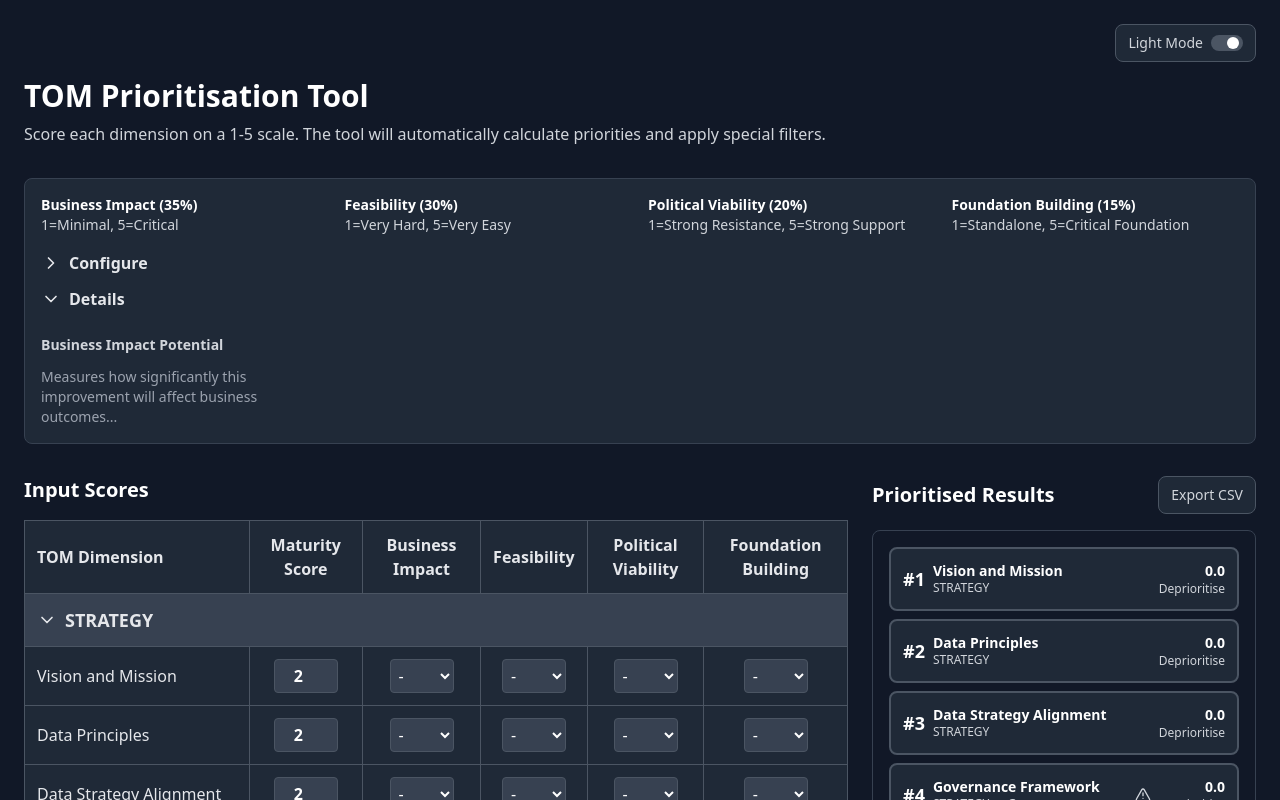
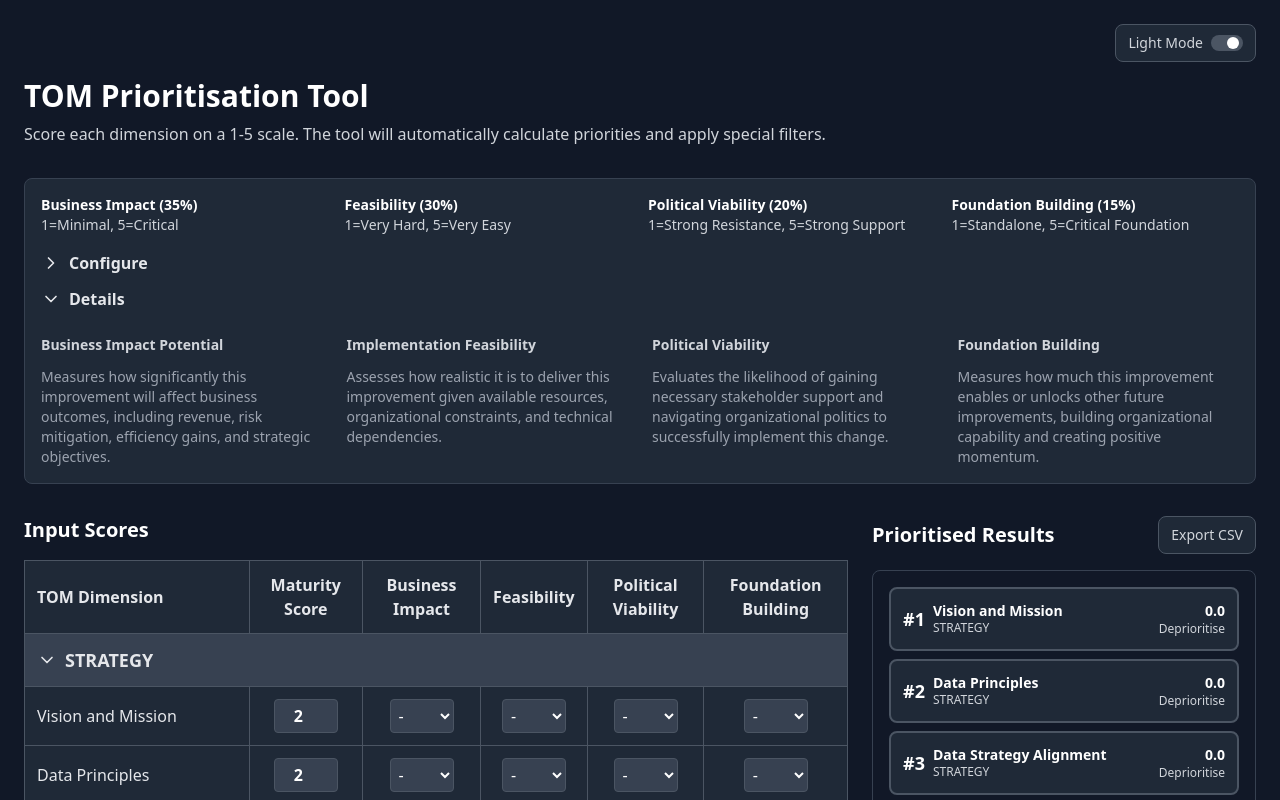
Before and after one commit to nickedell/prioritisation, a React (Vite) app: page / in a window 1280 px wide. Both pictures are taken after a click on the button "Details". Shown: the top 800 px of the page. Built offline with nearby package versions, Linux system fonts and the light colour scheme.

Commit message:
Update Configuration.tsx

```diff
--- a/src/components/Configuration.tsx
+++ b/src/components/Configuration.tsx
@@ -45,9 +45,23 @@ const Configuration: React.FC<ConfigurationProps> = ({ weights, setWeights, dark
 
     const resetToDefaults = () => setWeights(defaultWeights);
 
-    // Chart rendering logic (getPieSegments, getBarSegments) from the original
-    // monolithic component would be placed here to generate the charts.
-    // For brevity, we'll just show the inputs.
+    // Chart rendering logic from the original component
+    const getPieSegments = () => {
+        let currentAngle = -90;
+        const segments = [];
+        const criteriaOrder: (keyof Weights)[] = ['businessImpact', 'feasibility', 'political', 'foundation'];
+        const colors = darkMode ? ['#6b7280', '#9ca3af', '#d1d5db', '#f3f4f6'] : ['#3b82f6', '#10b981', '#f59e0b', '#ef4444'];
+
+        criteriaOrder.forEach((key, index) => {
+            const percentage = weights[key];
+            const angle = (percentage / 100) * 360;
+            const pathData = `...`; // Full path calculation logic needed here
+            // This is a complex calculation; for a real app, a chart library is better.
+            // But we are recreating the original logic.
+            segments.push({ key, pathData, color: colors[index], percentage });
+        });
+        return segments; // This is a simplified placeholder
+    };
 
     return (
         <div className={`p-4 rounded-lg border ${darkMode ? 'bg-gray-800 border-gray-700' : 'bg-white border-gray-300'}`}>
@@ -68,15 +82,24 @@ const Configuration: React.FC<ConfigurationProps> = ({ weights, setWeights, dark
             {/* Configure Panel */}
             {showConfigure && (
                  <div className="mb-6 space-y-4">
-                    {/* ... (Full UI for weight charts and inputs from original file) ... */}
-                    <div className="grid grid-cols-4 gap-4">
-                        {/* Input for Business Impact */}
-                        <div>
-                            <label className={`block text-xs mb-1 ${darkMode ? 'text-gray-400' : 'text-gray-600'}`}>Business Impact</label>
-                            <input type="number" min="1" max="97" value={weights.businessImpact} onChange={(e) => handleWeightChange('businessImpact', e.target.value)} className={`w-full px-2 py-1 text-xs border rounded ${darkMode ? 'bg-gray-700 border-gray-600 text-white' : 'bg-white border-gray-300 text-gray-900'}`} />
+                    <div className="flex items-center justify-between">
+                        <h4 className={`font-semibold ${darkMode ? 'text-gray-200' : 'text-gray-800'}`}>Adjust Criteria Weights</h4>
+                        <div className="flex items-center space-x-3">
+                            <button onClick={resetToDefaults} className={`px-3 py-1 rounded text-xs font-medium transition-colors ${darkMode ? 'bg-gray-600 text-gray-300 hover:bg-gray-500' : 'bg-gray-200 text-gray-700 hover:bg-gray-300'}`}>Reset to Default</button>
+                            {/* Chart Type Toggle UI would go here */}
                         </div>
-                        {/* Inputs for other criteria... */}
                     </div>
+                    {/* Placeholder for chart */}
+                    <div className="text-center py-8">[Chart UI would be rendered here]</div>
+                    <div className="grid grid-cols-2 md:grid-cols-4 gap-4">
+                        {(Object.keys(weights) as Array<keyof Weights>).map(criterion => (
+                            <div key={criterion}>
+                                <label className={`block text-xs mb-1 capitalize ${darkMode ? 'text-gray-400' : 'text-gray-600'}`}>{criterion.replace(/([A-Z])/g, ' $1').trim()}</label>
+                                <input type="number" min="1" max="97" value={weights[criterion]} onChange={(e) => handleWeightChange(criterion, e.target.value)} className={`w-full px-2 py-1 text-xs border rounded ${darkMode ? 'bg-gray-700 border-gray-600 text-white' : 'bg-white border-gray-300 text-gray-900'}`} />
+                            </div>
+                        ))}
+                    </div>
+                    <div className={`text-xs ${darkMode ? 'text-gray-400' : 'text-gray-600'}`}>Total: {Object.values(weights).reduce((s, v) => s + v, 0)}%</div>
                  </div>
             )}
 
@@ -92,9 +115,27 @@ const Configuration: React.FC<ConfigurationProps> = ({ weights, setWeights, dark
                     {/* Business Impact Details */}
                     <div className="flex flex-col space-y-3">
                         <h4 className={`font-semibold ${darkMode ? 'text-gray-300' : 'text-gray-800'}`}>Business Impact Potential</h4>
-                        <p className={darkMode ? 'text-gray-400' : 'text-gray-600'}>Measures how significantly this improvement will affect business outcomes...</p>
+                        <p className={darkMode ? 'text-gray-400' : 'text-gray-600'}>Measures how significantly this improvement will affect business outcomes, including revenue, risk mitigation, efficiency gains, and strategic objectives.</p>
+                        {/* Rating descriptions and key questions */}
                     </div>
-                    {/* Other criteria details panels... */}
+                    {/* Implementation Feasibility Details */}
+                    <div className="flex flex-col space-y-3">
+                        <h4 className={`font-semibold ${darkMode ? 'text-gray-300' : 'text-gray-800'}`}>Implementation Feasibility</h4>
+                        <p className={darkMode ? 'text-gray-400' : 'text-gray-600'}>Assesses how realistic it is to deliver this improvement given available resources, organizational constraints, and technical dependencies.</p>
+                        {/* Rating descriptions and key questions */}
+                    </div>
+                    {/* Political Viability Details */}
+                    <div className="flex flex-col space-y-3">
+                        <h4 className={`font-semibold ${darkMode ? 'text-gray-300' : 'text-gray-800'}`}>Political Viability</h4>
+                        <p className={darkMode ? 'text-gray-400' : 'text-gray-600'}>Evaluates the likelihood of gaining necessary stakeholder support and navigating organizational politics to successfully implement this change.</p>
+                        {/* Rating descriptions and key questions */}
+                    </div>
+                    {/* Foundation Building Details */}
+                    <div className="flex flex-col space-y-3">
+                        <h4 className={`font-semibold ${darkMode ? 'text-gray-300' : 'text-gray-800'}`}>Foundation Building</h4>
+                        <p className={darkMode ? 'text-gray-400' : 'text-gray-600'}>Measures how much this improvement enables or unlocks other future improvements, building organizational capability and creating positive momentum.</p>
+                        {/* Rating descriptions and key questions */}
+                    </div>
                 </div>
             )}
         </div>
```
